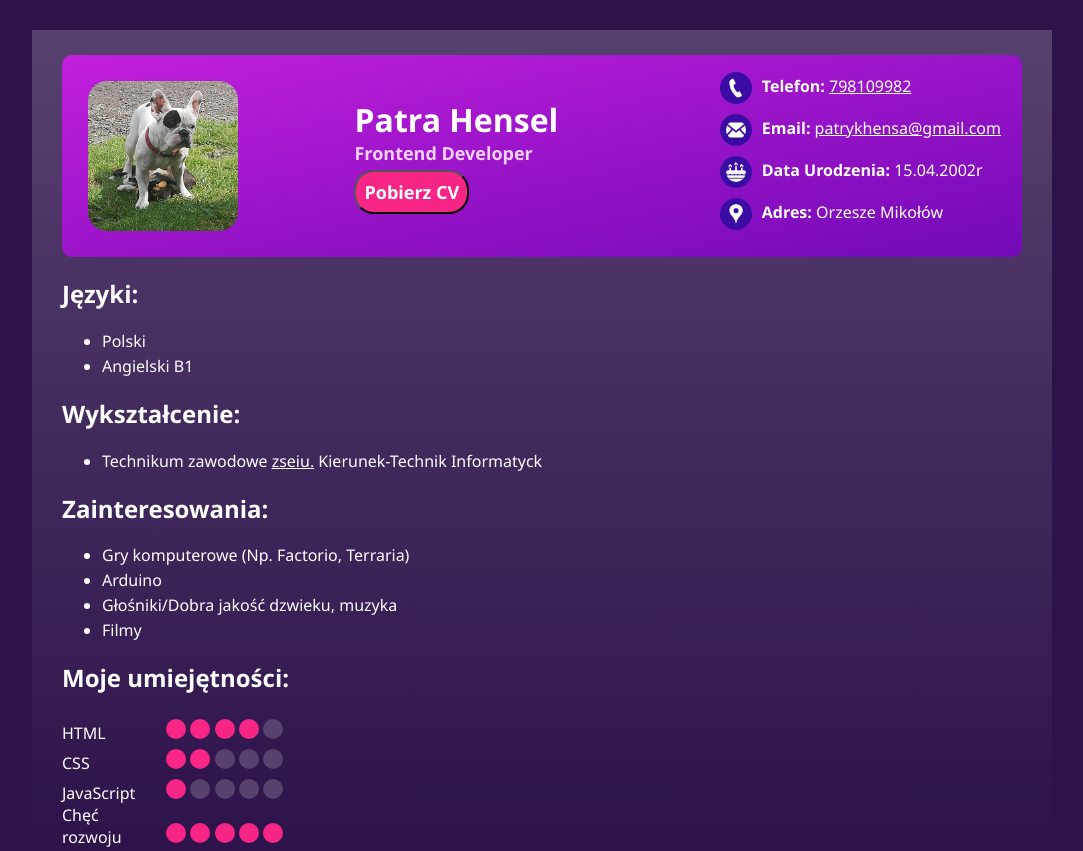
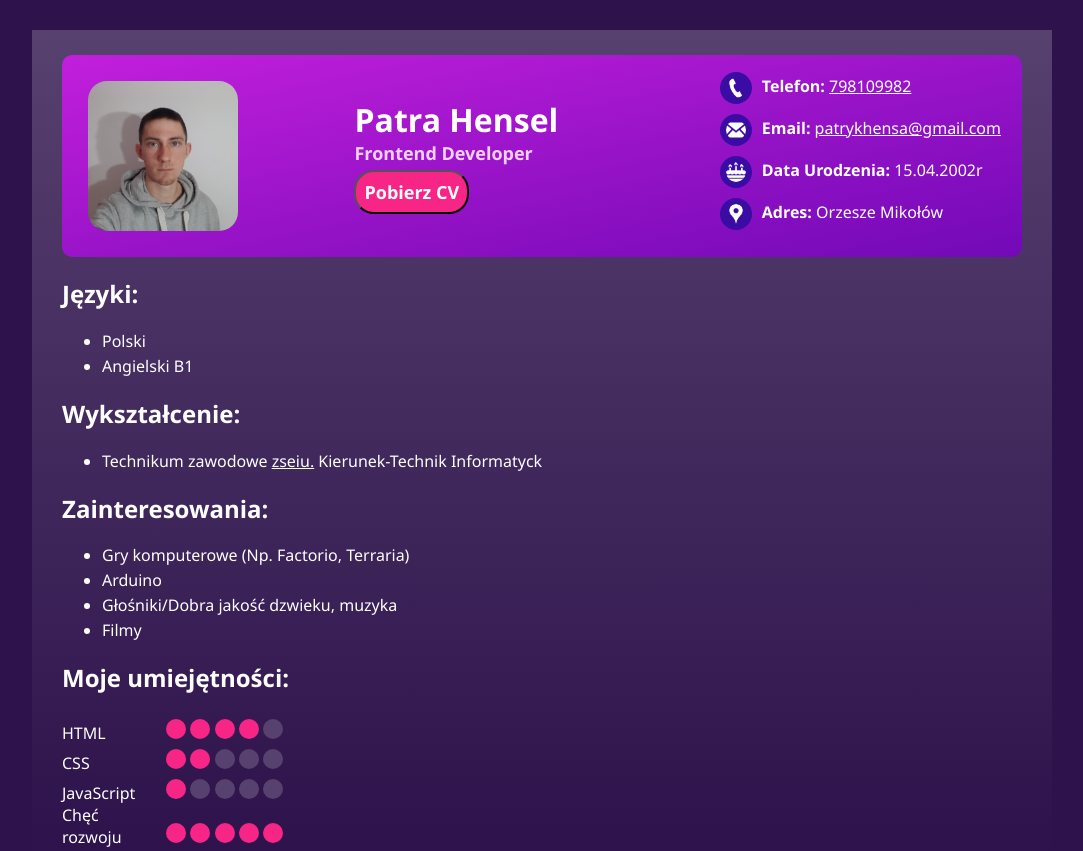
Before and after one commit to moodyplay/Programing, a plain HTML site: page Programing/Pat's CV/index.html in a window 1280 px wide. Shown: the top 851 px of the page, without its empty margins (98-1181 px from the left). Drawn offline with Linux system fonts and the light colour scheme.

Commit message:
some changes

```diff
--- a/Programing/Pat's CV/index.html
+++ b/Programing/Pat's CV/index.html
@@ -10,7 +10,7 @@
     <div class="page">
     <header>
       <div class="head">
-        <img class="pies" src="Pies.jpg" alt="pies">
+        <img class="pies" src="zdjęcie.jpg" alt="Zdjęcie profilowe">
         <div class="name">
           <h1 id="name">Patra Hensel</h1>
           <span id="span">Frontend Developer</span>
```
Also changed, not shown: Programing/Pat's CV/Pies.jpg (deleted), Programing/Pat's CV/zdjęcie.jpg (added).
